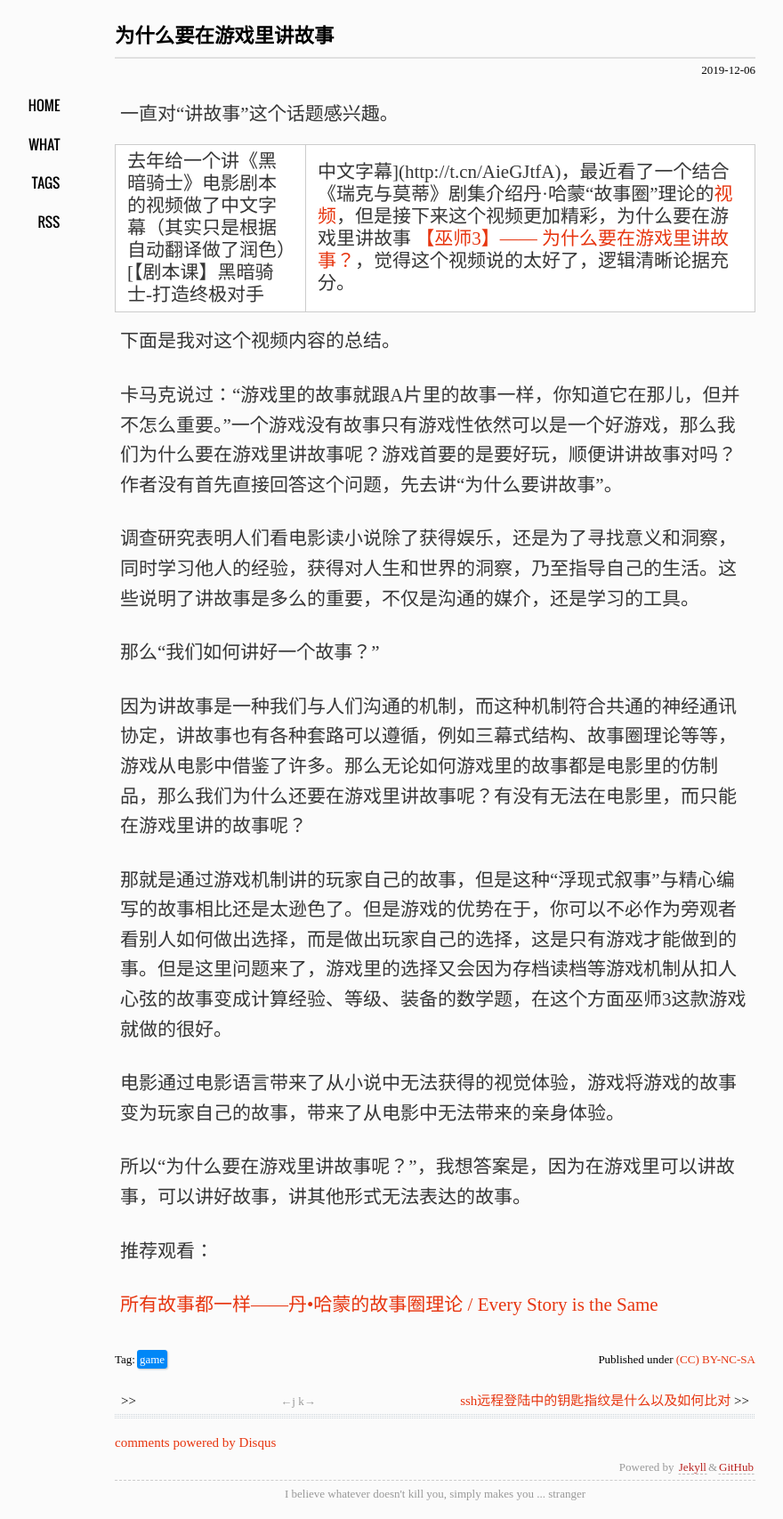
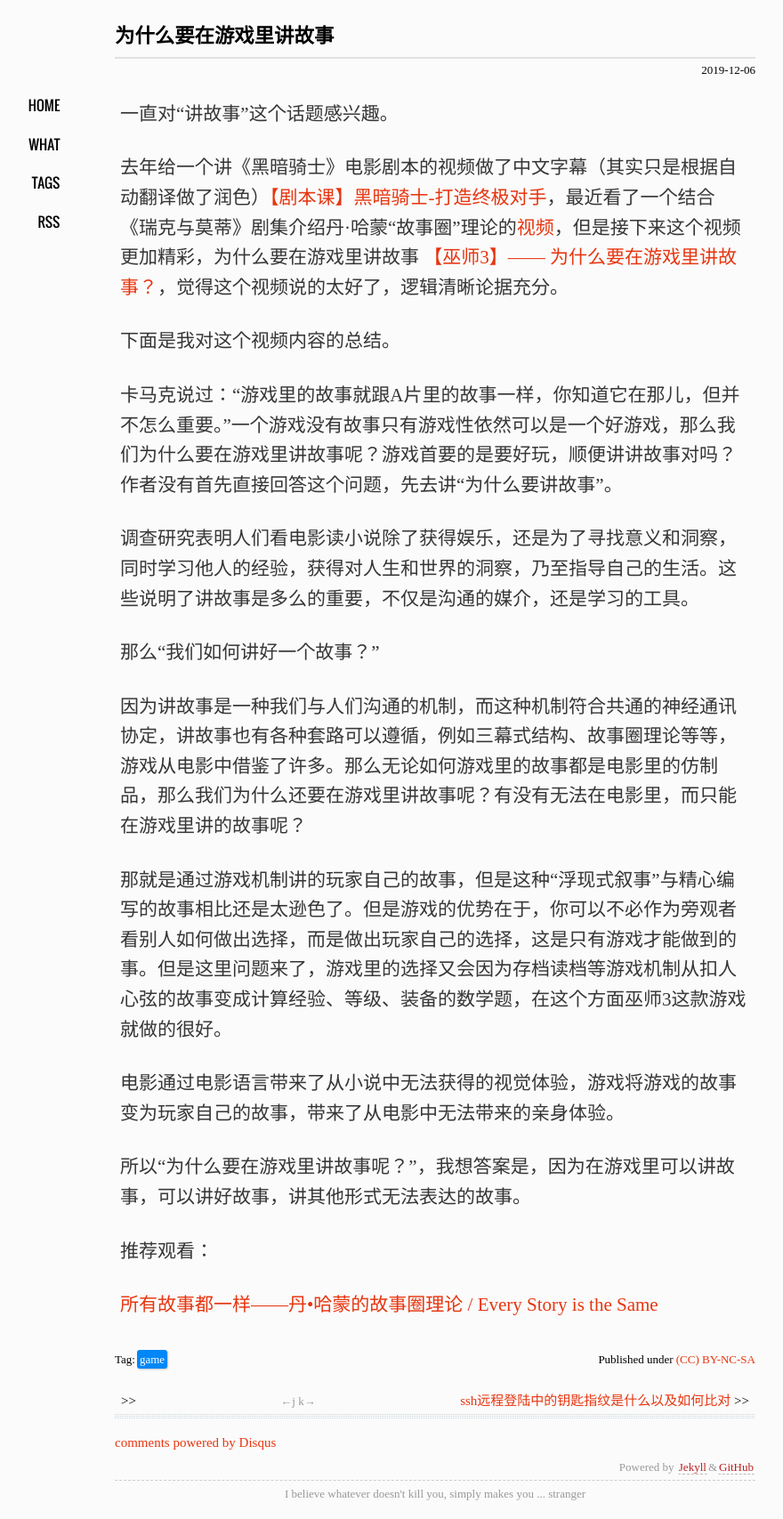
Before and after one commit to xavierskip/xavierskip.github.io, a Jekyll site: the page built from _posts/2019-12-6-game-story.md, in a window 1280 px wide. Shown: the whole page at 89% size, without its empty margins (151-1031 px from the left). Built offline with Jekyll 4.4.1, drawn with Linux system fonts in a browser that asks for light colours; comment, search, counter and statistics services are not loaded.

Commit message:
Update 2019-12-6-game-story.md
edit post

```diff
--- a/_posts/2019-12-6-game-story.md
+++ b/_posts/2019-12-6-game-story.md
@@ -7,7 +7,7 @@
 
 一直对“讲故事”这个话题感兴趣。
 
-去年给一个讲《黑暗骑士》电影剧本的视频做了中文字幕（其实只是根据自动翻译做了润色）[【剧本课】黑暗骑士-打造终极对手 | 中文字幕](http://t.cn/AieGJtfA)，最近看了一个结合《瑞克与莫蒂》剧集介绍丹·哈蒙“故事圈”理论的[视频](https://www.bilibili.com/video/av75575301)，但是接下来这个视频更加精彩，为什么要在游戏里讲故事 [【巫师3】—— 为什么要在游戏里讲故事？](http://t.cn/AieGJtf7)，觉得这个视频说的太好了，逻辑清晰论据充分。
+去年给一个讲《黑暗骑士》电影剧本的视频做了中文字幕（其实只是根据自动翻译做了润色）[【剧本课】黑暗骑士-打造终极对手](http://t.cn/AieGJtfA)，最近看了一个结合《瑞克与莫蒂》剧集介绍丹·哈蒙“故事圈”理论的[视频](https://www.bilibili.com/video/av75575301)，但是接下来这个视频更加精彩，为什么要在游戏里讲故事 [【巫师3】—— 为什么要在游戏里讲故事？](http://t.cn/AieGJtf7)，觉得这个视频说的太好了，逻辑清晰论据充分。
 
 下面是我对这个视频内容的总结。
 
```
